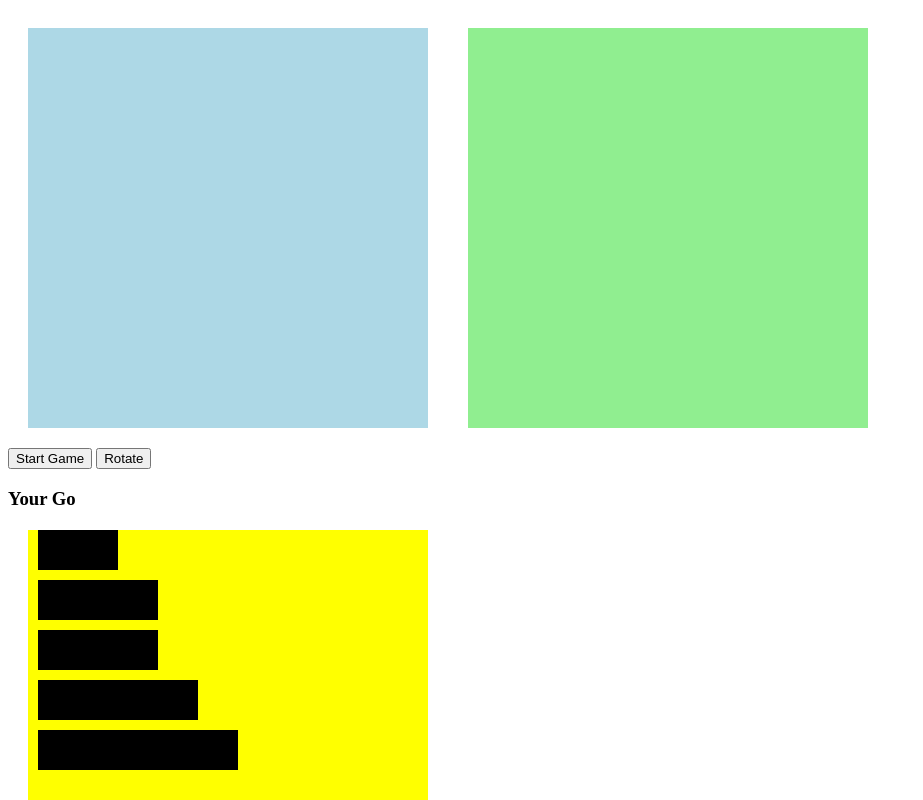
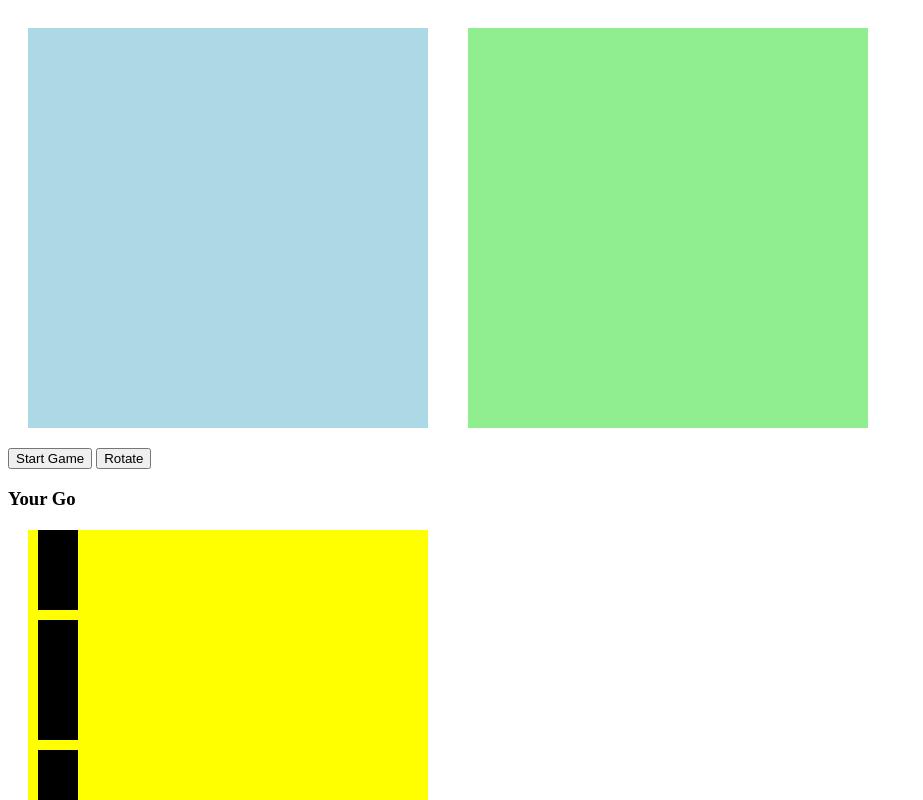
Before and after one commit to Lawtonlegacy/cs372-Battleship, a plain HTML site: page index.html in a window 1280 px wide. Both pictures are taken after a click on the button "Rotate". Shown: the top 800 px of the page, without its empty margins (0-923 px from the left). Drawn offline with Linux system fonts and the light colour scheme.

Commit message:
Created a rotate function and attempted to unit test. Still need to figure out testing.

```diff
--- a/app.js
+++ b/app.js
@@ -3,6 +3,15 @@ document.addEventListener("DOMContentLoaded", () => {
 const userGrid = document.querySelector('.grid-user')
 const computerGrid = document.querySelector('.grid-computer')
 const displayGrid = document.querySelector('.grid-display')
+const ships = document.querySelectorAll('.ship')
+const destroyer = document.querySelector('.destroyer-container')
+const submarine = document.querySelector('.submarine-container')
+const cruiser = document.querySelector('.cruiser-container')
+const battleship = document.querySelector('.battleship-container')
+const carrier = document.querySelector('.carrier-container')
+const rotateButton = document.querySelector('#rotate')
+
+let isHorizontal = true
 
 const userSquares = []
 const computerSquares = []
@@ -61,4 +70,31 @@ const shipArray = [
     }
 ]
 
+
+
+function rotate() {
+    if (isHorizontal) {
+      destroyer.classList.toggle('destroyer-container-vertical')
+      submarine.classList.toggle('submarine-container-vertical')
+      cruiser.classList.toggle('cruiser-container-vertical')
+      battleship.classList.toggle('battleship-container-vertical')
+      carrier.classList.toggle('carrier-container-vertical')
+      isHorizontal = false
+      console.log(isHorizontal)
+      return
+    }
+    if (!isHorizontal) {
+      destroyer.classList.toggle('destroyer-container-vertical')
+      submarine.classList.toggle('submarine-container-vertical')
+      cruiser.classList.toggle('cruiser-container-vertical')
+      battleship.classList.toggle('battleship-container-vertical')
+      carrier.classList.toggle('carrier-container-vertical')
+      isHorizontal = true
+      console.log(isHorizontal)
+      return
+    }
+  }
+
+  rotateButton.addEventListener('click', rotate)
+
 })
--- a/style.css
+++ b/style.css
@@ -40,12 +40,30 @@
     display: flex;
 }
 
+.destroyer-container-vertical{
+    width: 40px;
+    height: 80px;
+    background-color: black;
+    margin: 10px;
+    display: flex;
+    flex-wrap: wrap;
+}
+
 .submarine-container{
     width: 120px;
     height: 40px;
     background-color: black;
     margin: 10px;
     display: flex;
+}
+
+.submarine-container-vertical{
+    width: 40px;
+    height: 120px;
+    background-color: black;
+    margin: 10px;
+    display: flex;
+    flex-wrap: wrap;
 }
 
 .cruiser-container{
@@ -56,12 +74,30 @@
     display: flex;
 }
 
+.cruiser-container-vertical{
+    width: 40px;
+    height: 120px;
+    background-color:black;
+    margin: 10px;
+    display: flex;
+    flex-wrap: wrap;
+}
+
 .battleship-container{
     width: 160px;
     height: 40px;
     background-color: black;
     margin: 10px;
     display: flex;
+}
+
+.battleship-container-vertical{
+    width: 40px;
+    height: 160px;
+    background-color: black;
+    margin: 10px;
+    display: flex;
+    flex-wrap: wrap;
 }
 
 .carrier-container{
@@ -72,6 +108,15 @@
     display: flex;
 }
 
+.carrier-container-vertical{
+    width: 40px;
+    height: 200px;
+    background-color: black;
+    margin: 10px;
+    display: flex;
+    flex-wrap: wrap;
+}
+
 .ship div{
 width: 40px;
 height: 40px;
```
Also changed, not shown: test/SpecRunner.html (+3 -0 lines), test/spec/appSpec.js (added, +27 -0 lines).
